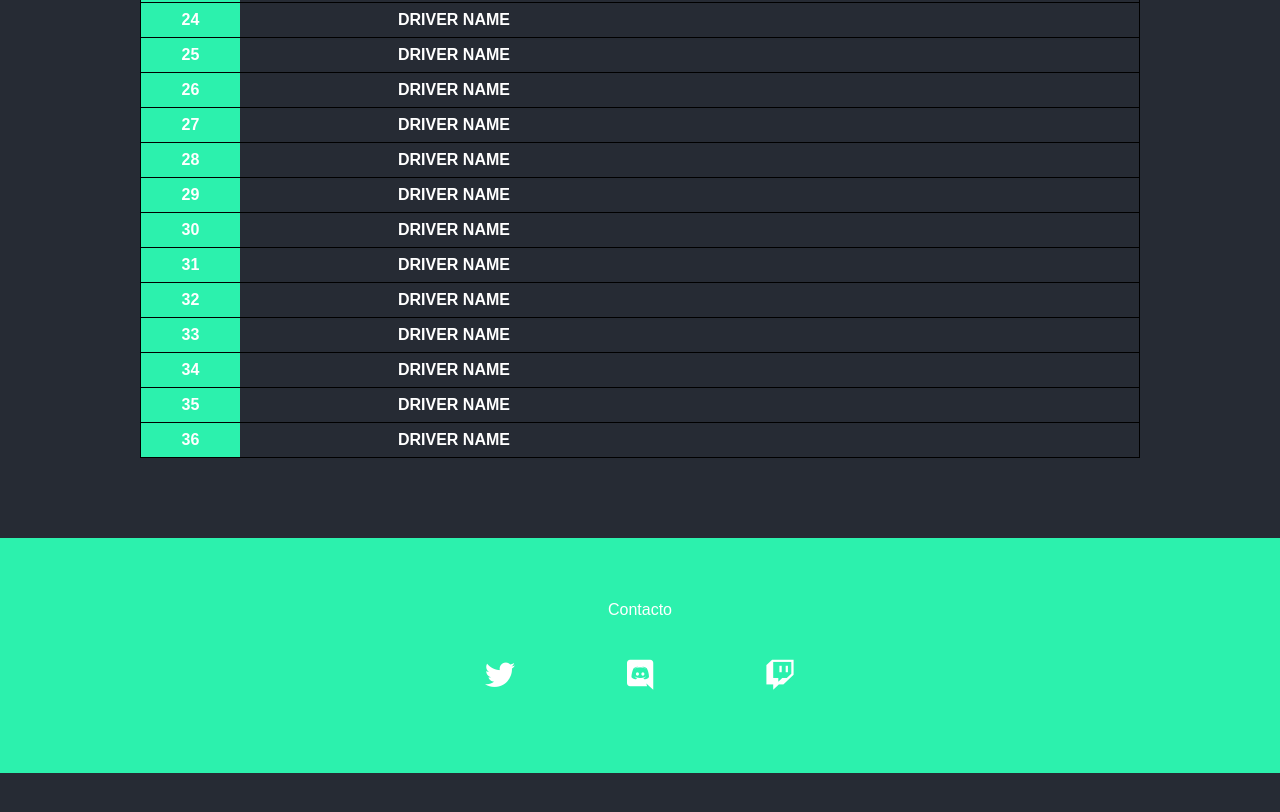
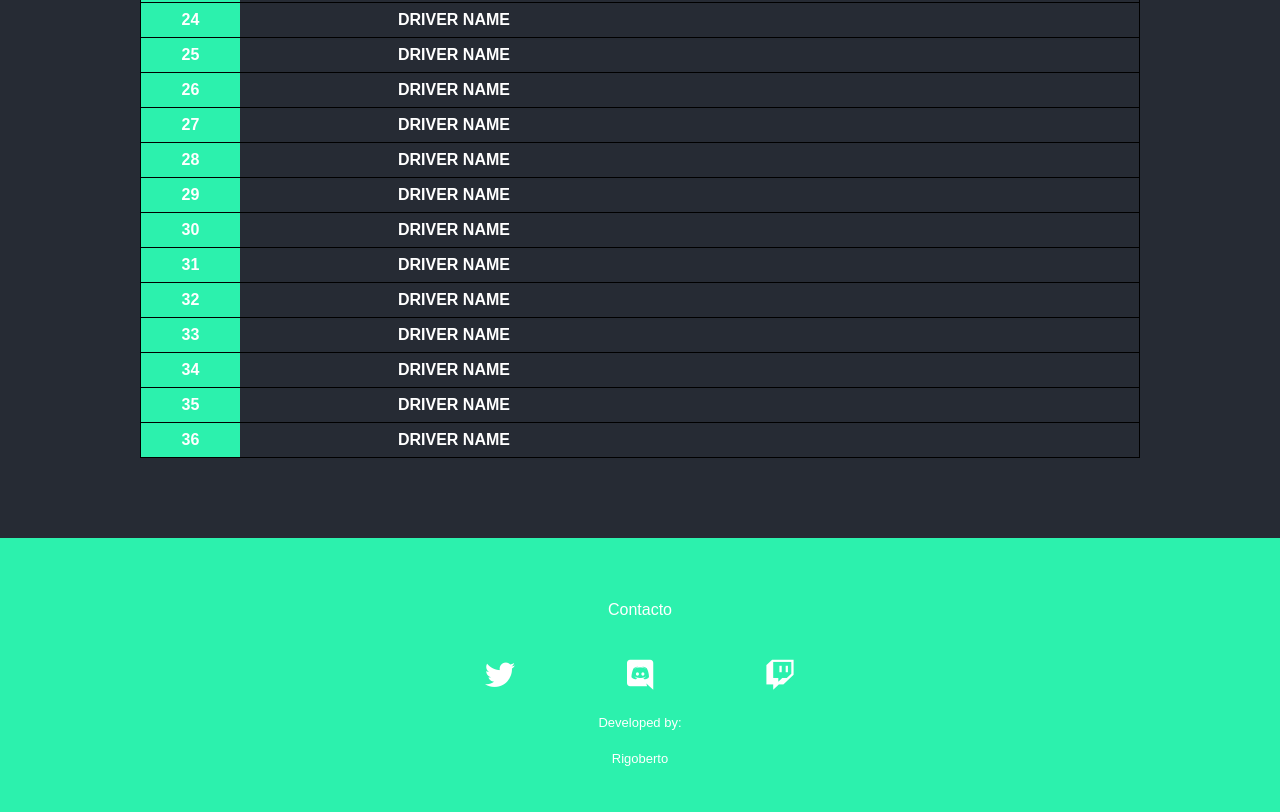
Before and after one commit to mundialmazazos/mundialmazazos, a plain HTML site: page sanciones.html in a window 1280 px wide. Shown: the part 6641-7453 px from the top of the page. Before the commit the page ends 7414 px from the top, so only its background shows below. Drawn offline with nearby package versions, Linux system fonts and the light colour scheme.

Commit message:
developed by

```diff
--- a/sanciones.html
+++ b/sanciones.html
@@ -1808,6 +1808,10 @@
                 <a href="https://discord.gg/3hNKe6P8sH" class="twitch"><i class="fab fa-twitch"></i></a>
             </div>
         </section>
+        <div class="developed">
+			<p>Developed by:  </p>
+	<a href="https://twitter.com/RigoAntRG">Rigoberto</a>
+	</div>
 
 
         </section>
```
Also changed, not shown: anuncios.html (+4 -0 lines), index.html (+13 -7 lines), reglamento.html (+4 -0 lines).
